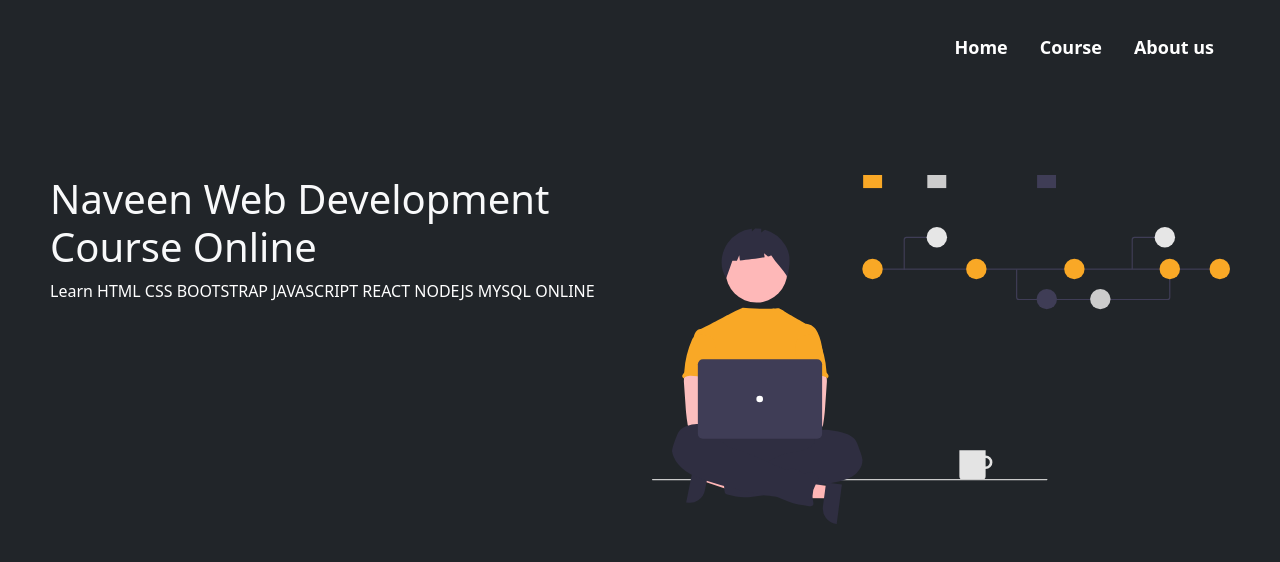
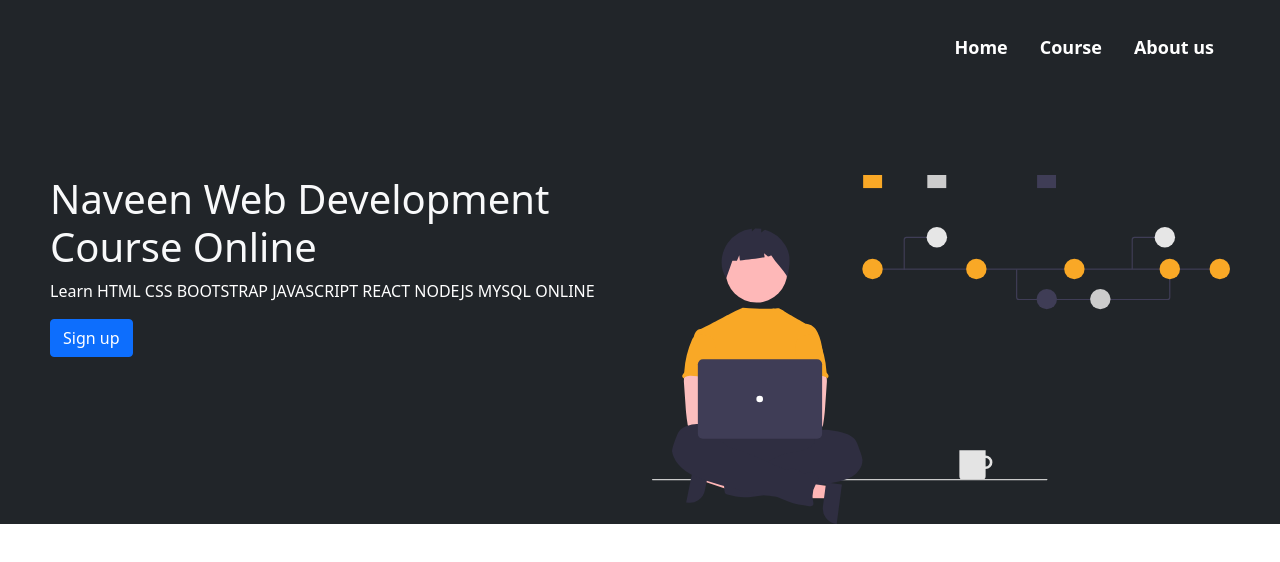
Before and after one commit to thephotogenicbug/Personal-React-website, a React (Create React App) app: page / in a window 1280 px wide. Shown: the top 562 px of the page. Built offline with nearby package versions, Linux system fonts and the light colour scheme.

Commit message:
Wrap everthing into a section

```diff
--- a/public/index.html
+++ b/public/index.html
@@ -26,7 +26,7 @@
     -->
     <title>React App</title>
   </head>
-  <body class="bg-dark">
+  <body >
     <noscript>You need to enable JavaScript to run this app.</noscript>
     <div id="root"></div>
     <!--
--- a/src/Components/Main.js
+++ b/src/Components/Main.js
@@ -5,17 +5,20 @@ class Main extends Component{
 
     render(){
         return(
-            <div className="container">
+           <section className="bg-dark">
+                <div className="container">
                 <div className="row">
-                 <div className="col-md-6">
+                 <div className="col-md-6 " >
                    <h1 className="text-light" id="main-heading">Naveen Web Development Course Online</h1>
                    <p className="text-white">Learn HTML CSS BOOTSTRAP JAVASCRIPT REACT NODEJS MYSQL ONLINE</p>
+                   <button className="btn btn-primary">Sign up</button>
                  </div>
                  <div className="col-md-6">
                      <img src={Hero} className="img-fluid" id="hero"/>
                  </div>
                 </div>
             </div>
+           </section>
         )
     }
 
```
